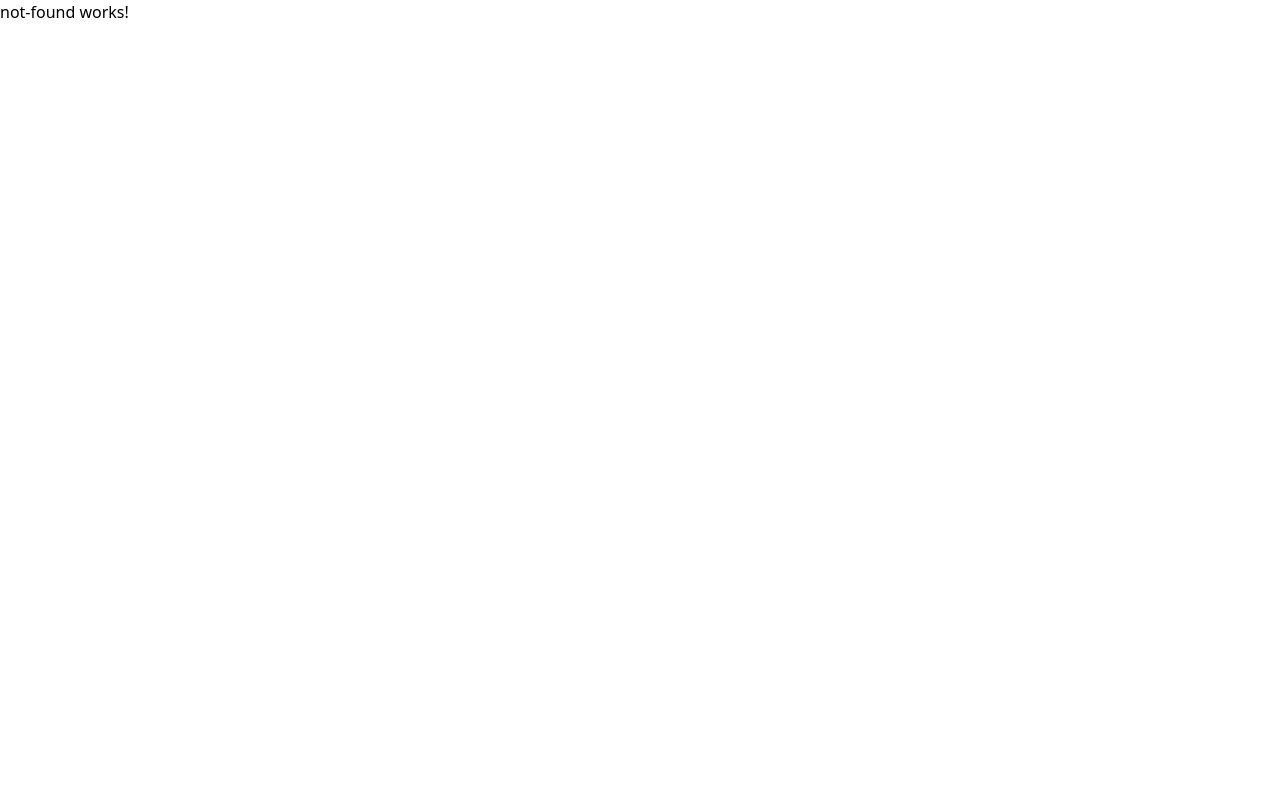
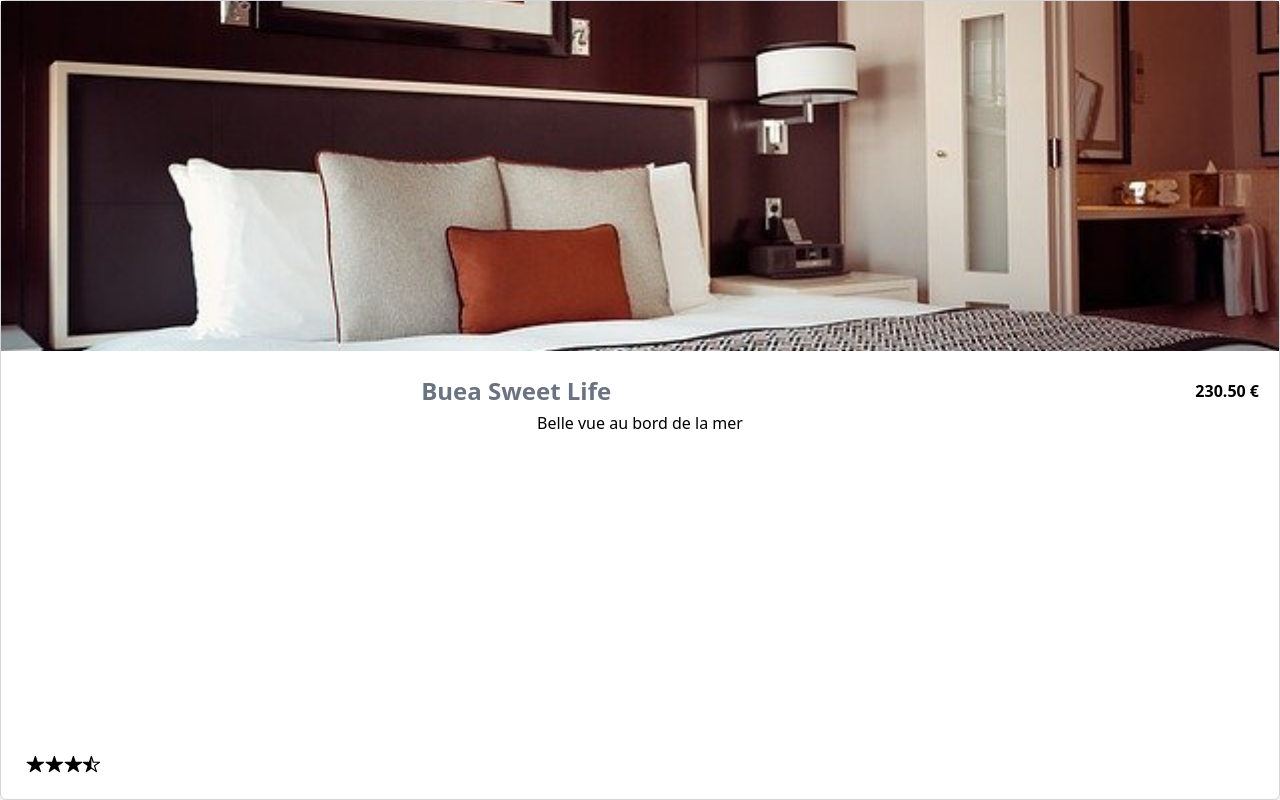
Before and after one commit to NdekoCode/hotel-management, an Angular app: page /hotels/1 in a window 1280 px wide. Built offline with nearby package versions, Linux system fonts and the light colour scheme; data requests are answered from the project's data file.

Commit message:
get data in URL

```diff
--- a/src/app/app-routing.module.ts
+++ b/src/app/app-routing.module.ts
@@ -10,7 +10,7 @@ const routes: Routes = [
 		component: HotelsComponent,
 	},
 	{
-		path: 'hotel/:id',
+		path: 'hotels/:id',
 		component: SingleHotelComponent,
 	},
 	{
--- a/src/app/libs/constants/data.ts
+++ b/src/app/libs/constants/data.ts
@@ -1,7 +1,7 @@
 import { IHotel } from './types';
 export const HOTEL_DATA: IHotel[] = [
 	{
-		hotelId: 1,
+		id: 1,
 		hotelName: 'Buea sweet life',
 		description: 'Belle vue au bord de la mer',
 		price: 230.5,
@@ -9,7 +9,7 @@ export const HOTEL_DATA: IHotel[] = [
 		rating: 3.5,
 	},
 	{
-		hotelId: 2,
+		id: 2,
 		hotelName: 'Marakech',
 		description: 'Profitez de la vue sur les montagnes',
 		price: 145.5,
@@ -17,7 +17,7 @@ export const HOTEL_DATA: IHotel[] = [
 		rating: 5,
 	},
 	{
-		hotelId: 3,
+		id: 3,
 		hotelName: 'Abudja new look palace',
 		description: 'Séjour complet avec service de voitures',
 		price: 120.12,
@@ -25,7 +25,7 @@ export const HOTEL_DATA: IHotel[] = [
 		rating: 4,
 	},
 	{
-		hotelId: 4,
+		id: 4,
 		hotelName: 'Cape town city',
 		description: 'Magnifique cadre pour votre séjour',
 		price: 135.12,
--- a/src/app/libs/constants/types.ts
+++ b/src/app/libs/constants/types.ts
@@ -1,5 +1,5 @@
 export interface IHotel {
-	hotelId: number;
+	id: number;
 	hotelName: string;
 	description: string;
 	price: number;
--- a/src/app/libs/data/db.json
+++ b/src/app/libs/data/db.json
@@ -358,7 +358,7 @@
 	],
 	"hotels": [
 		{
-			"hotelId": 1,
+			"id": 1,
 			"hotelName": "Buea sweet life",
 			"description": "Belle vue au bord de la mer",
 			"price": 230.5,
@@ -366,7 +366,7 @@
 			"rating": 3.5
 		},
 		{
-			"hotelId": 2,
+			"id": 2,
 			"hotelName": "Marakech",
 			"description": "Profitez de la vue sur les montagnes",
 			"price": 145.5,
@@ -374,7 +374,7 @@
 			"rating": 5
 		},
 		{
-			"hotelId": 3,
+			"id": 3,
 			"hotelName": "Abudja new look palace",
 			"description": "Séjour complet avec service de voitures",
 			"price": 120.12,
@@ -382,7 +382,7 @@
 			"rating": 4
 		},
 		{
-			"hotelId": 4,
+			"id": 4,
 			"hotelName": "Cape town city",
 			"description": "Magnifique cadre pour votre séjour",
 			"price": 135.12,
--- a/src/app/libs/models/Hotel.model.ts
+++ b/src/app/libs/models/Hotel.model.ts
@@ -1,6 +1,6 @@
 import { Company } from '../constants/types';
 export class Hotel {
-	hotelId!: number;
+	id!: number;
 	hotelName!: string;
 	description!: string;
 	price!: number;
--- a/src/app/pages/single-hotel/single-hotel.component.html
+++ b/src/app/pages/single-hotel/single-hotel.component.html
@@ -1 +1,41 @@
-<p>single-hotel works!</p>
+<div class="flex items-center justify-center min-h-screen" *ngIf="isLoading">
+	<h3 class="text-xl text-center text-gray-700 text center">Loading</h3>
+</div>
+<article
+	*ngIf="hotel && !isLoading; else notFound"
+	class="flex flex-col w-full min-h-screen border border-gray-300 rounded-md shadow-md min-w-max"
+>
+	<header class="w-full">
+		<img
+			[src]="hotel.imageUrl"
+			[alt]="hotel.hotelName"
+			[title]="hotel.hotelName"
+			class="object-cover w-full h-[350px]"
+		/>
+	</header>
+	<div class="p-5 text-center">
+		<div class="flex items-center justify-between gap-1">
+			<h3 class="my-1 text-2xl font-bold text-gray-500 basis-4/5">
+				{{ hotel.hotelName | titlecase }}
+			</h3>
+			<strong class="font-bold">{{
+				hotel.price
+					| currency : "EUR" : "symbol" : "1.2-2" : "fr"
+					| replaceComma
+			}}</strong>
+		</div>
+		<!-- hotel.price | currency : 'EUR':'symbol':'1.2-2':'fr' -->
+		<!-- currency: 'EUR' === definie le code que nous voulons avoir pour la monnaie, par defaut c'est DOLLAR mais nous ici on met EUR pour l'euro -->
+
+		<!-- symbol: '1.2-2' === definie sous quel forme est-ce que nous voulons avoir notre prix, cette combinaison de chiffre veut dire: le 1. signifie que nous voulons avoir au minimum un chiffre avant la virgule, le 2 signifie que nous voulions avoir au minimum 2 chiffre après le titrer et le moins 2 (-2) signifie que nous voulions avoir au maximum 2 chiffre après la virgule et le dernier qui est "fr" veut dire nous voulons afficher le prix sous le format d'ecriture francais -->
+		<p>{{ hotel.description }}</p>
+	</div>
+	<app-star-rating [rating]="hotel.rating" />
+</article>
+<ng-template #notFound>
+	<div class="flex items-center justify-center min-h-screen">
+		<h3 class="text-3xl font-bold text-center text-gray-700 text center">
+			Not found
+		</h3>
+	</div>
+</ng-template>
--- a/src/app/pages/single-hotel/single-hotel.component.ts
+++ b/src/app/pages/single-hotel/single-hotel.component.ts
@@ -13,6 +13,7 @@ import { HotelListService } from './../../services/hotel-list.service';
 export class SingleHotelComponent implements OnInit, OnDestroy {
 	public hotel!: IHotel;
 	private subscription!: Subscription;
+	isLoading: boolean = true;
 	constructor(
 		private _hotelService: HotelListService,
 		private _apiConfig: ApiConfigService,
@@ -29,8 +30,12 @@ export class SingleHotelComponent implements OnInit, OnDestroy {
 		this.subscription = this._hotelService.getSingleHotel(id).subscribe({
 			next: (data) => {
 				this.hotel = data;
+				this.isLoading = false;
 			},
-			error: this._apiConfig.handleError,
+			error: (err) => {
+				this._apiConfig.handleError(err);
+				this.isLoading = false;
+			},
 		});
 	}
 }
--- a/src/app/services/hotel-list.service.ts
+++ b/src/app/services/hotel-list.service.ts
@@ -19,9 +19,10 @@ export class HotelListService {
 			catchError(this.apiConfig.handleError)
 		);
 	}
-	getSingleHotel(hotelId: number) {
+	getSingleHotel(id: number): Observable<IHotel> {
+		console.log(this.apiConfig.BASE_URL);
 		return this._http
-			.get<IHotel>(`${this.apiConfig.BASE_URL}/hotels/${hotelId}`)
+			.get<IHotel>(`${this.apiConfig.BASE_URL}/hotels/${id}`)
 			.pipe(
 				tap((data) => {
 					console.log(data);
--- a/src/app/shared/components/hotel-card/hotel-card.component.html
+++ b/src/app/shared/components/hotel-card/hotel-card.component.html
@@ -1,17 +1,17 @@
 <article
-	class="border flex flex-col shadow-md border-gray-300 w-[250px] max-w-max min-h-[375px] basis-1/4 rounded-md overflow-hidden"
+	class="border flex flex-col shadow-md border-gray-300 w-[250px] max-w-max min-h-[375px] basis-1/4 rounded-md overflow-hidden relative"
 >
 	<header class="w-full">
 		<img
 			[src]="hotel.imageUrl"
 			[alt]="hotel.hotelName"
 			[title]="hotel.hotelName"
-			class="w-full object-cover h-auto"
+			class="object-cover w-full h-auto"
 		/>
 	</header>
 	<div class="p-5 text-center">
-		<div class="flex justify-between items-center gap-1">
-			<h3 class="text-2xl font-bold my-1 text-gray-500 basis-4/5">
+		<div class="flex items-center justify-between gap-1">
+			<h3 class="my-1 text-2xl font-bold text-gray-500 basis-4/5">
 				{{ hotel.hotelName | titlecase }}
 			</h3>
 			<strong class="font-bold">{{
@@ -27,4 +27,5 @@
 		<p>{{ hotel.description }}</p>
 	</div>
 	<app-star-rating [rating]="hotel.rating" />
+	<a [routerLink]="'/hotels/' + hotel.id" class="absolute inset-0 block"></a>
 </article>
```
Also changed, not shown: src/api/hotels.json (+4 -4 lines).
